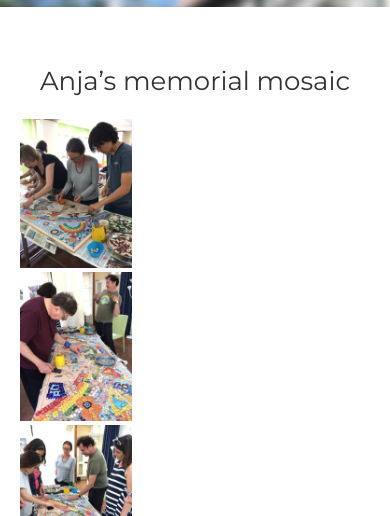
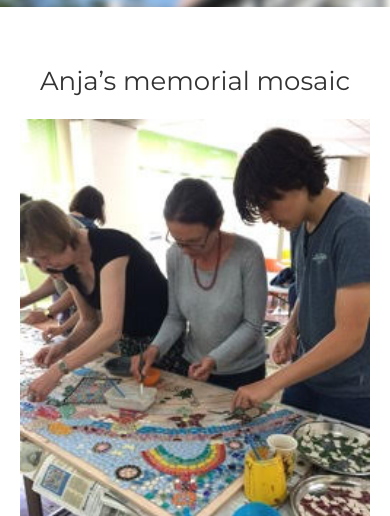
Before and after one commit to eugelogic/hlcchl-gatsby, a Gatsby site: page /gallery in a window 390 px wide. Shown: the part 328-844 px from the top of the page. Built offline with nearby package versions, Linux system fonts and the light colour scheme; Gatsby itself is replaced by a stand-in of ours.

Commit message:
Tweak style of Gallery images

```diff
--- a/src/components/gallery-img/gallery-img.scss
+++ b/src/components/gallery-img/gallery-img.scss
@@ -15,7 +15,7 @@
 .three-col-gallery-image-wrapper {
   flex: 0 0 32%;
   max-width: 32%;
-  margin-bottom: 1%;
+  margin-bottom: 2%;
 }
 
 @media screen and (max-width: 480px) {
@@ -25,7 +25,8 @@
       display: block;
   }
 
-  .two-col-gallery-image-wrapper {
+  .two-col-gallery-image-wrapper,
+  .three-col-gallery-image-wrapper {
       max-width: none;
   }
 
```
